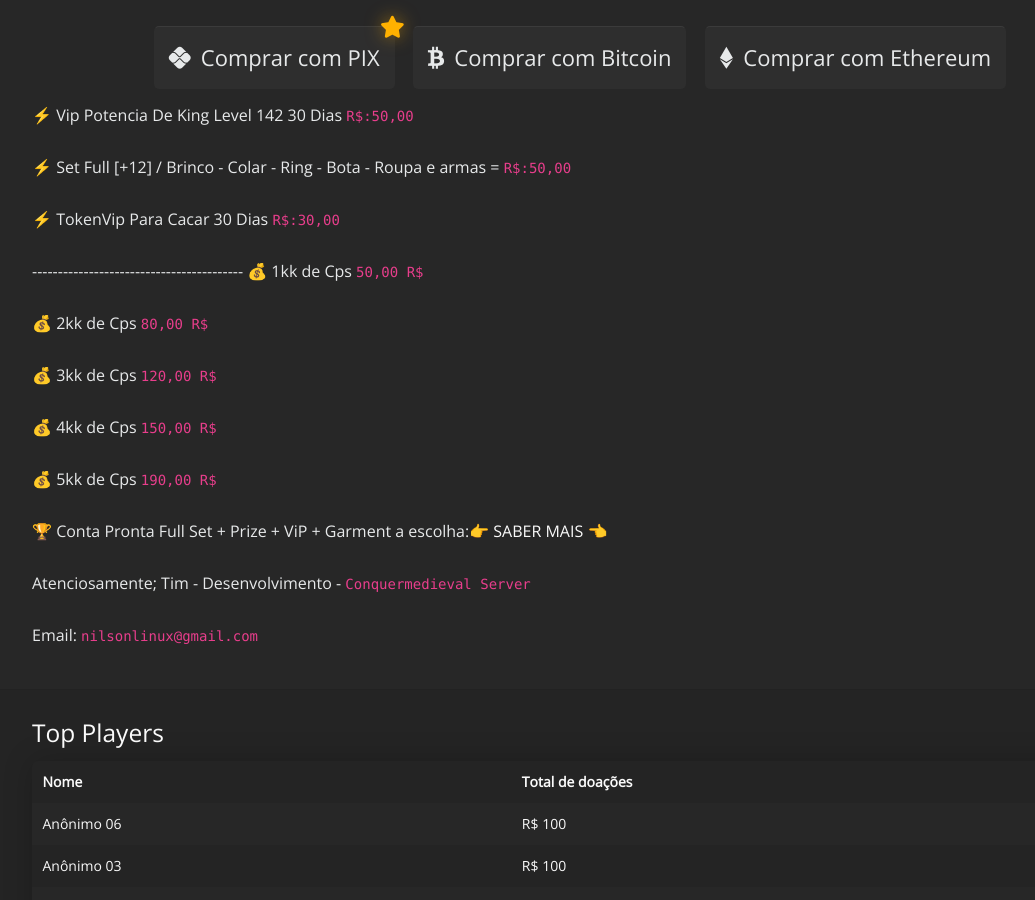
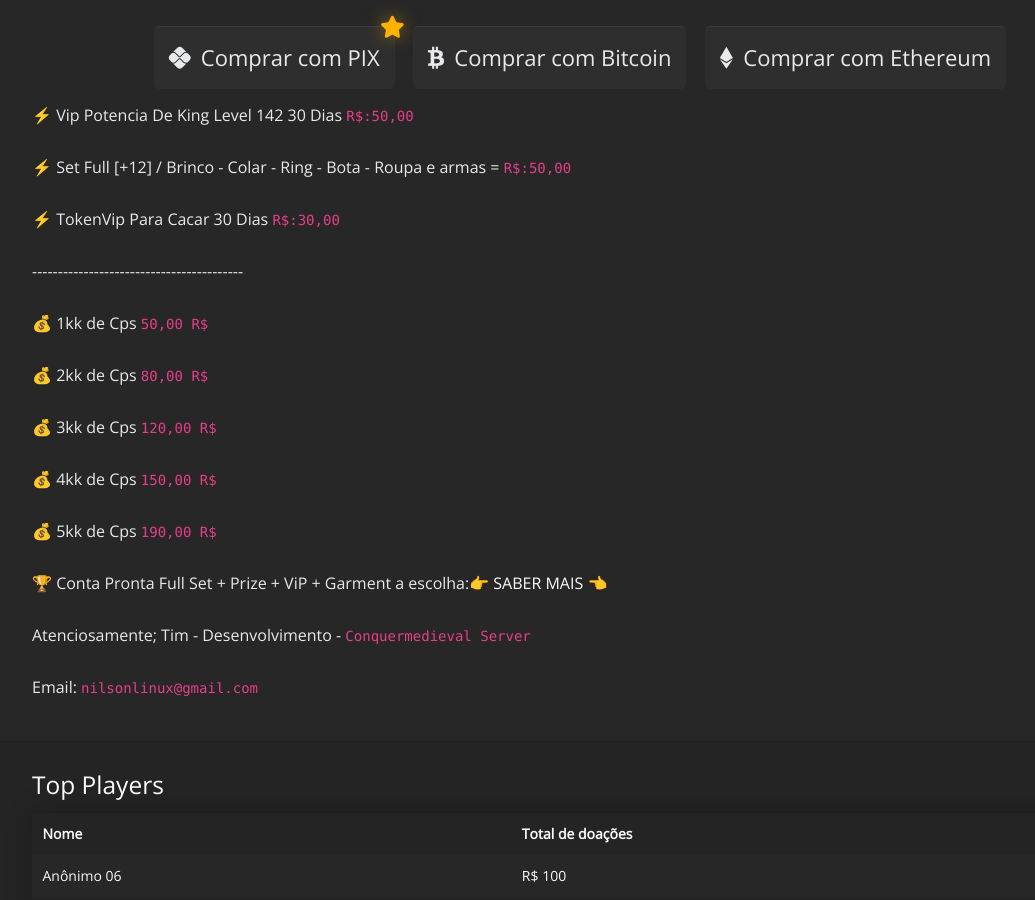
Before and after one commit to conquermedieval/conquermedieval.github.io, a Jekyll site: the page built from loja_online.html, in a window 1280 px wide and 900 px high, scrolled down 465 px. Shown: the whole window, without its empty margins (53-1088 px from the left). Built offline with Jekyll 4.4.1, drawn with Linux system fonts in a browser that asks for light colours.

```diff
--- a/loja_online.html
+++ b/loja_online.html
@@ -50,7 +50,7 @@ title: Loja Online
         ⚡ Vip Potencia De King Level 142 30 Dias <code>R$:50,00</code></p>
         ⚡ Set Full [+12] / Brinco - Colar - Ring - Bota - Roupa e armas = <code>R$:50,00</code></p>
         ⚡ TokenVip Para Cacar 30 Dias <code>R$:30,00</code></p>
-        -----------------------------------------
+        -----------------------------------------</p>
         💰 1kk de Cps <code>50,00 R$</code></p>
         💰 2kk de Cps <code>80,00 R$</code></p>
         💰 3kk de Cps <code>120,00 R$</code></p>
```
